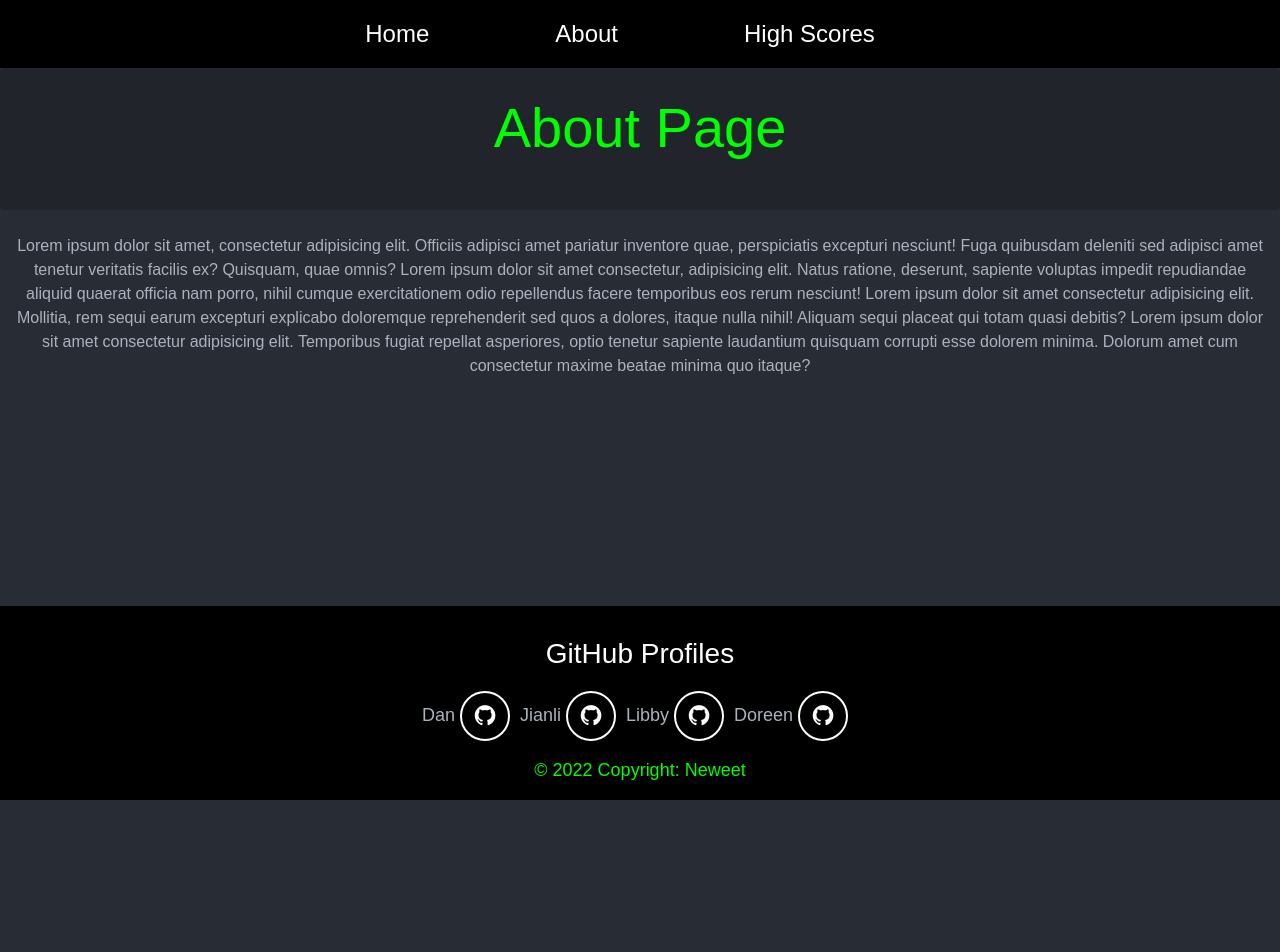
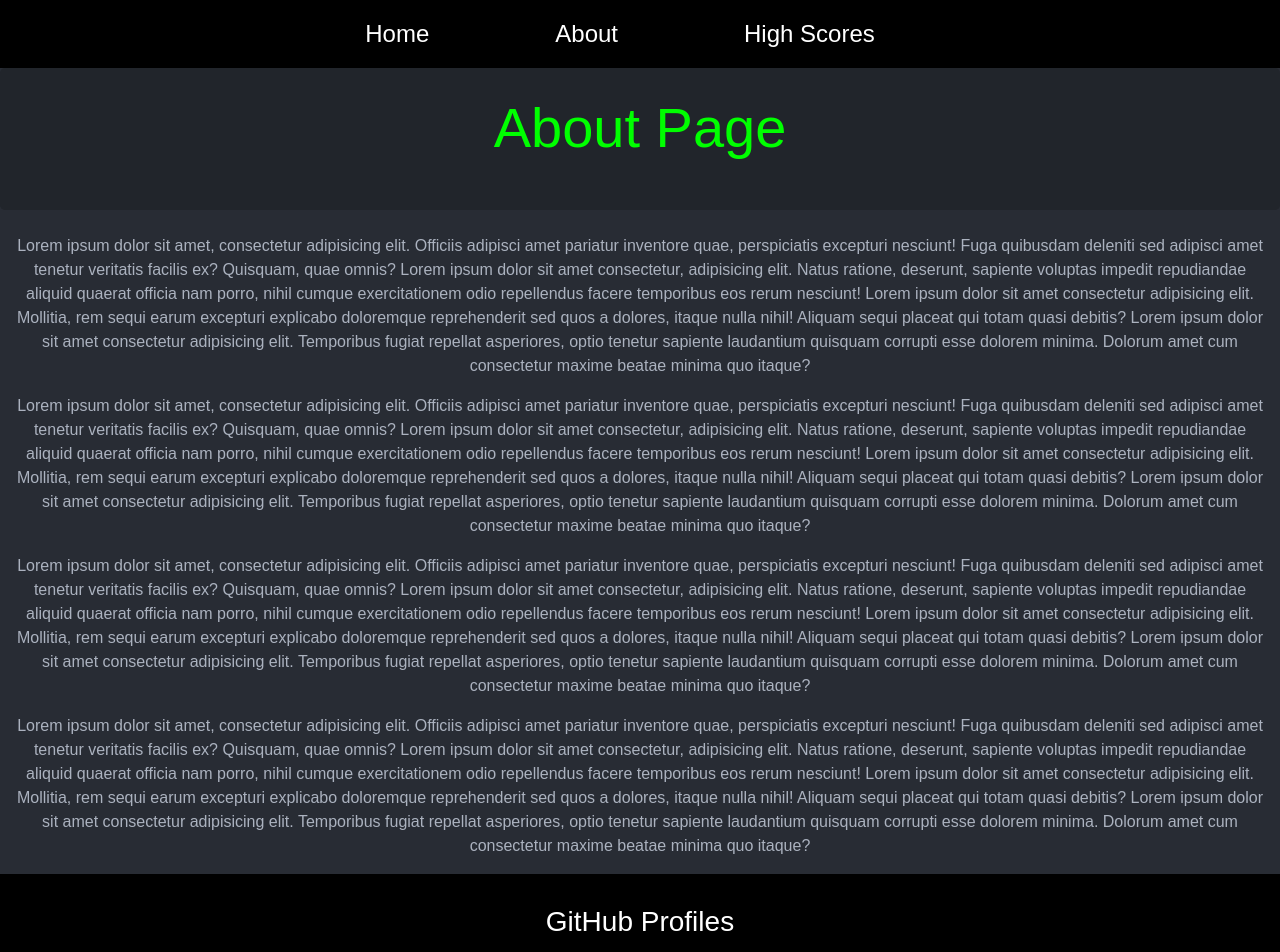
Before and after one commit to WalkingZ3d/trivia-frontend, a React app: page /about in a window 1280 px wide. Shown: the top 952 px of the page. Before the commit the page ends 800 px from the top, so only its background shows below. Built offline with nearby package versions, Linux system fonts and the light colour scheme.

Commit message:
hanburger fixed

```diff
--- a/src/App.css
+++ b/src/App.css
@@ -142,8 +142,15 @@
 } */
 
 
+/* #hamburgerButton {
+    background-color: var(--orange-color) !important;
+    z-index: 0;
+    margin-right: 10px
+} */
+
 #hamburgerButton {
     background-color: var(--orange-color) !important;
+    color: white !important;
     z-index: 0;
     margin-right: 10px
 }
--- a/src/layouts/Header/index.js
+++ b/src/layouts/Header/index.js
@@ -7,7 +7,7 @@ const Header = () => {
             <nav className="navbar sticky-top navbar-expand-md navbar-dark justify-content-center" id="top">
                 <div className="container-md d-flex" id="containerNavId">
 
-                    <button className="navbar-toggler custom-toggler" type="button" data-toggle="collapse" data-target="#collapsibleNavbar" id="hamburgerButton">
+                    <button className="navbar-toggler custom-toggler" type="button" data-toggle="collapse" data-target="#collapsibleNavbar" id="hamburgerButton" style={{backgroundColor: '#00ff00'}}>
                 <span className="navbar-toggler-icon"></span>
             </button>
                     <div className="collapse navbar-collapse justify-content-center " id="collapsibleNavbar">
--- a/src/pages/AboutPage/index.js
+++ b/src/pages/AboutPage/index.js
@@ -16,6 +16,27 @@ const AboutPage = () => {
                 </div>
             </div>
         </div>
+        <div className="container-fluid justify-content-center text-center">
+            <div className="row ">
+                <div className="col-sm-12 ">
+                    <p>Lorem ipsum dolor sit amet, consectetur adipisicing elit. Officiis adipisci amet pariatur inventore quae, perspiciatis excepturi nesciunt! Fuga quibusdam deleniti sed adipisci amet tenetur veritatis facilis ex? Quisquam, quae omnis? Lorem ipsum dolor sit amet consectetur, adipisicing elit. Natus ratione, deserunt, sapiente voluptas impedit repudiandae aliquid quaerat officia nam porro, nihil cumque exercitationem odio repellendus facere temporibus eos rerum nesciunt! Lorem ipsum dolor sit amet consectetur adipisicing elit. Mollitia, rem sequi earum excepturi explicabo doloremque reprehenderit sed quos a dolores, itaque nulla nihil! Aliquam sequi placeat qui totam quasi debitis? Lorem ipsum dolor sit amet consectetur adipisicing elit. Temporibus fugiat repellat asperiores, optio tenetur sapiente laudantium quisquam corrupti esse dolorem minima. Dolorum amet cum consectetur maxime beatae minima quo itaque?</p>
+                </div>
+            </div>
+        </div>
+        <div className="container-fluid justify-content-center text-center">
+            <div className="row ">
+                <div className="col-sm-12 ">
+                    <p>Lorem ipsum dolor sit amet, consectetur adipisicing elit. Officiis adipisci amet pariatur inventore quae, perspiciatis excepturi nesciunt! Fuga quibusdam deleniti sed adipisci amet tenetur veritatis facilis ex? Quisquam, quae omnis? Lorem ipsum dolor sit amet consectetur, adipisicing elit. Natus ratione, deserunt, sapiente voluptas impedit repudiandae aliquid quaerat officia nam porro, nihil cumque exercitationem odio repellendus facere temporibus eos rerum nesciunt! Lorem ipsum dolor sit amet consectetur adipisicing elit. Mollitia, rem sequi earum excepturi explicabo doloremque reprehenderit sed quos a dolores, itaque nulla nihil! Aliquam sequi placeat qui totam quasi debitis? Lorem ipsum dolor sit amet consectetur adipisicing elit. Temporibus fugiat repellat asperiores, optio tenetur sapiente laudantium quisquam corrupti esse dolorem minima. Dolorum amet cum consectetur maxime beatae minima quo itaque?</p>
+                </div>
+            </div>
+        </div>
+        <div className="container-fluid justify-content-center text-center">
+            <div className="row ">
+                <div className="col-sm-12 ">
+                    <p>Lorem ipsum dolor sit amet, consectetur adipisicing elit. Officiis adipisci amet pariatur inventore quae, perspiciatis excepturi nesciunt! Fuga quibusdam deleniti sed adipisci amet tenetur veritatis facilis ex? Quisquam, quae omnis? Lorem ipsum dolor sit amet consectetur, adipisicing elit. Natus ratione, deserunt, sapiente voluptas impedit repudiandae aliquid quaerat officia nam porro, nihil cumque exercitationem odio repellendus facere temporibus eos rerum nesciunt! Lorem ipsum dolor sit amet consectetur adipisicing elit. Mollitia, rem sequi earum excepturi explicabo doloremque reprehenderit sed quos a dolores, itaque nulla nihil! Aliquam sequi placeat qui totam quasi debitis? Lorem ipsum dolor sit amet consectetur adipisicing elit. Temporibus fugiat repellat asperiores, optio tenetur sapiente laudantium quisquam corrupti esse dolorem minima. Dolorum amet cum consectetur maxime beatae minima quo itaque?</p>
+                </div>
+            </div>
+        </div>
     </>
     )
 }
--- a/src/pages/GamePage/index.js
+++ b/src/pages/GamePage/index.js
@@ -392,11 +392,12 @@ const GamePage = () => {
                 <div className="jumbotron text-center" id="title">
                 <br/><br/>
                     <h1 id="titleH1">The Quiz</h1>
-                    <br/>
+                    <br/><br/>
                     {renderCurrentPlayer()}
                     <br/>
                 </div>
                 <br></br>
+
                 <div className="container-fluid justify-content-center text-center">
                     <div className="row ">
                         <div className="col-sm-12 ">
@@ -404,12 +405,16 @@ const GamePage = () => {
                         </div>
                     </div>
                 </div>
-                <div className="card-deck answers" id='answerDiv'>
-                        {question && renderIncorrectAnswers()}
+                <br/><br/>
+                <div class="container">
+                <div class="card-deck">
+                {question && renderIncorrectAnswers()}
+
                 </div>
-                <br/>
+                </div>
+                <br/><br/><br/>
                 <div className="container-fluid justify-content-center text-center" >
-                    <div className="row ">
+                    <div className="row row-cols-1">
                             <div className="col-sm-12 ">
                                 {renderNextPlayer()}
                             </div>
@@ -417,7 +422,7 @@ const GamePage = () => {
                     </div>
 
                 <div className="container-fluid justify-content-center text-center">
-                    <div className="row ">
+                    <div className="row row-cols-1">
                             <div className="col-sm-12 ">
                                 <h3 id='over'></h3>
                                 <h3 id='score'></h3>
```
